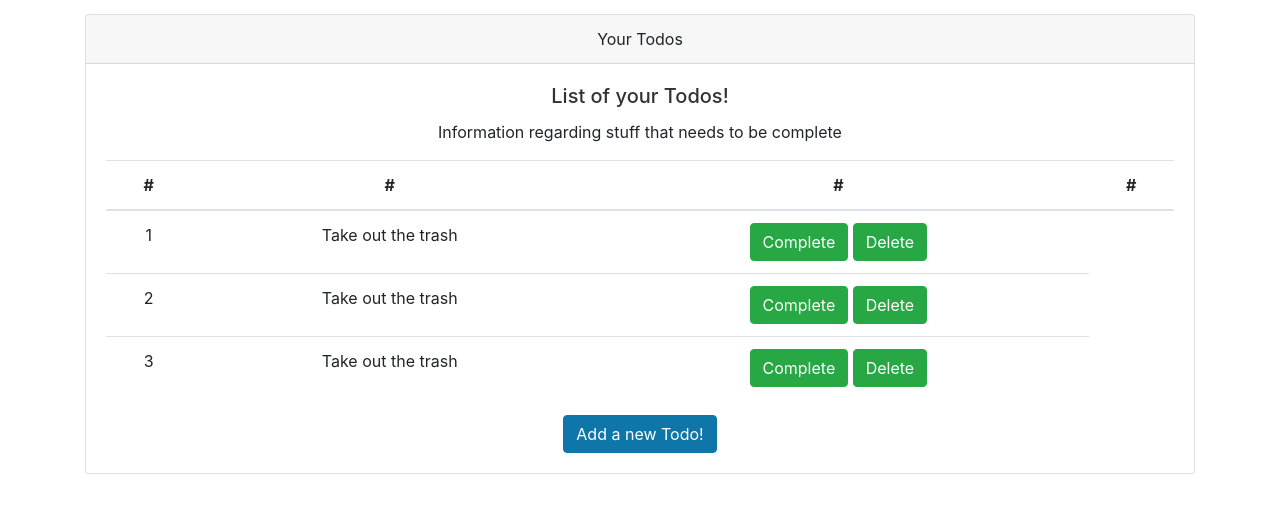
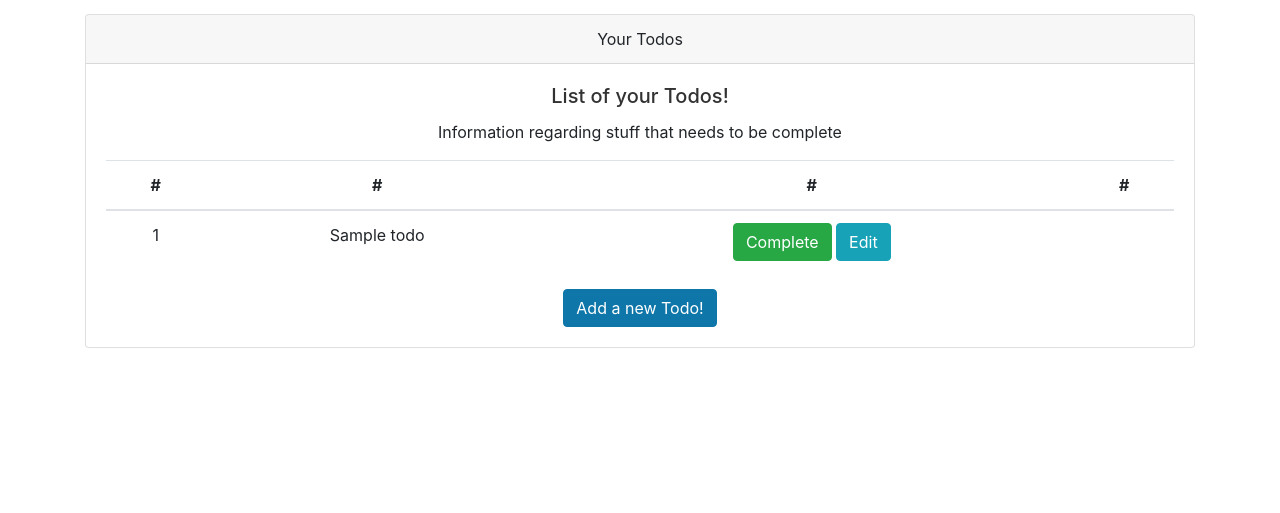
Before and after one commit to szymon-zuk/FastAPI-REST-API, a FastAPI app: template TodoApp/templates/home.html in a window 1280 px wide. Shown: the part 56-569 px from the top of the page. Run offline with FastAPI, Linux system fonts and the light colour scheme; the template is opened without the code that fills it: most values are stand-ins (such as "Sample title", 1, 10 or a date in 2020); parts of the project's set-up code (start-up, migrations or seed data) failed here and were passed over; some libraries are stand-ins or nearby versions.

Commit message:
Displaying and adding todos

```diff
--- a/TodoApp/routers/auth.py
+++ b/TodoApp/routers/auth.py
@@ -1,6 +1,8 @@
 from datetime import datetime, timedelta
 from typing import Optional
 
+import models
+from database import SessionLocal, engine
 from fastapi import APIRouter, Depends, HTTPException, Request, status
 from fastapi.responses import HTMLResponse
 from fastapi.security import OAuth2PasswordBearer, OAuth2PasswordRequestForm
@@ -9,9 +11,6 @@ from jose import JWTError, jwt
 from passlib.context import CryptContext
 from pydantic import BaseModel
 from sqlalchemy.orm import Session
-
-from TodoApp import models
-from TodoApp.database import SessionLocal, engine
 
 SECRET_KEY = "KlgH6AzYDeZeGwD288to79I3vTHT8wp7"
 ALGORITHM = "HS256"
--- a/TodoApp/templates/add-todo.html
+++ b/TodoApp/templates/add-todo.html
@@ -6,7 +6,7 @@
             Make a new todo
         </div>
         <div class="card-body">
-      <form id="todoForm">
+            <form id="todoForm" method="post">
                 <div class="form-group">
                     <label>Title</label>
                     <input type="text" class="form-control" name="title" required>
@@ -25,7 +25,7 @@
                         <option>5</option>
                     </select>
                 </div>
-        <button type="submit" class="btn btn-primary"> Add new todo </button>
+                <button type="submit" class="btn btn-primary"> Add new todo</button>
                 <a href="/todos/todo-page" class="btn btn-success">Back</a>
             </form>
         </div>
--- a/TodoApp/templates/home.html
+++ b/TodoApp/templates/home.html
@@ -42,33 +42,23 @@
                 </tr>
                 </thead>
                 <tbody>
+
+                {% for todo in todos %}
                     <tr class="pointer">
-                        <td>1</td>
-                        <td>Take out the trash</td>
+                        <td>{{ loop.index }}</td>
+                        <td>{{ todo.title }}</td>
                         <td>
                             <button type="button" class="btn btn-success">Complete</button>
-                            <button type="button" class="btn btn-success">Delete</button>
+                            <button onclick="window.location.href ='edit-todo/{{ todo.id }}'" type="button"
+                                    class="btn btn-info">Edit
+                            </button>
                         </td>
                     </tr>
-                    <tr class="pointer">
-                        <td>2</td>
-                        <td>Take out the trash</td>
-                        <td>
-                            <button type="button" class="btn btn-success">Complete</button>
-                            <button type="button" class="btn btn-success">Delete</button>
-                        </td>
-                    </tr>
-                    <tr class="pointer">
-                        <td>3</td>
-                        <td>Take out the trash</td>
-                        <td>
-                            <button type="button" class="btn btn-success">Complete</button>
-                            <button type="button" class="btn btn-success">Delete</button>
-                        </td>
-                    </tr>
+                {% endfor %}
+
                 </tbody>
             </table>
-            <a href="#" class="btn btn-primary">Add a new Todo!</a>
+            <a href="/todos/add-todo" class="btn btn-primary">Add a new Todo!</a>
         </div>
     </div>
 </div>
```
Also changed, not shown: TodoApp/routers/todos.py (+31 -6 lines), TodoApp/todos.db. Lines whose indentation alone changed are shown as unchanged.
